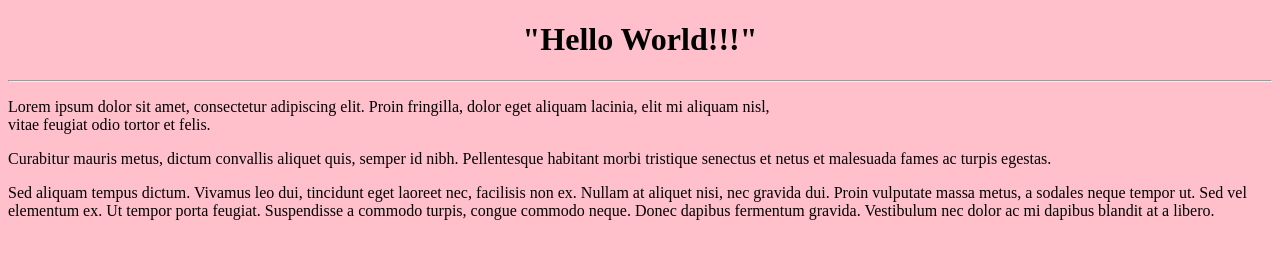
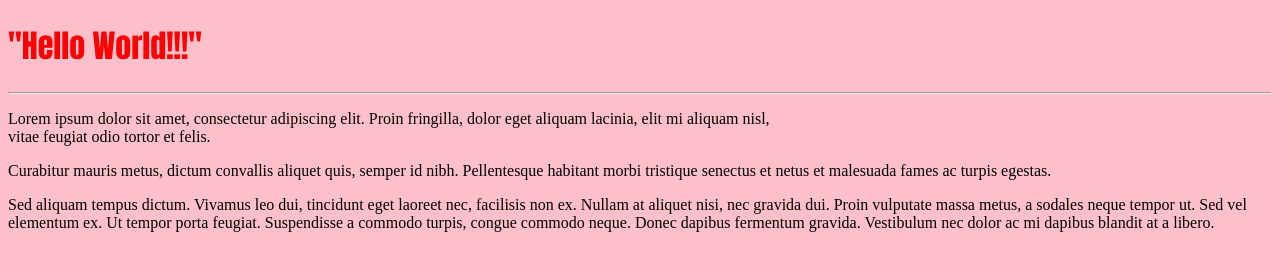
Before and after one commit to praveen089942/HTML_project, a plain HTML site: page index.html in a window 1280 px wide. Drawn offline with Linux system fonts and the light colour scheme.

Commit message:
learning HTML attributes

```diff
--- a/index.html
+++ b/index.html
@@ -7,7 +7,7 @@
     <title>My HTML Project</title>
 </head>
 <body bgcolor="pink">
-    <h1 align = "center" fontsize = "6" color = "" face="impact">"Hello World!!!"</h1> <hr>
+    <h1> <font size = "6" align="center" color = "red" face="impact">"Hello World!!!"</h1> </font> <hr>
     <p> Lorem ipsum dolor sit amet, consectetur adipiscing elit. Proin fringilla, dolor eget aliquam lacinia, elit mi aliquam nisl,</br> vitae feugiat odio tortor et felis.<p> Curabitur mauris metus, dictum convallis aliquet quis, semper id nibh. Pellentesque habitant morbi tristique senectus et netus et malesuada fames ac turpis egestas.</p> Sed aliquam tempus dictum. Vivamus leo dui, tincidunt eget laoreet nec, facilisis non ex. Nullam at aliquet nisi, nec gravida dui. Proin vulputate massa metus, a sodales neque tempor ut. Sed vel elementum ex. Ut tempor porta feugiat. Suspendisse a commodo turpis, congue commodo neque. Donec dapibus fermentum gravida. Vestibulum nec dolor ac mi dapibus blandit at a libero.</p>
 </body>
 </html>
```
